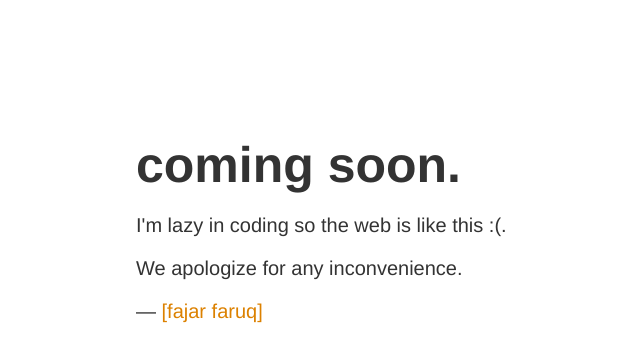
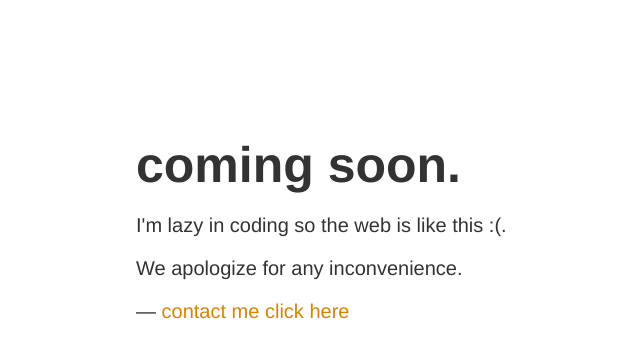
Before and after one commit to fajarfrq/fajarfrq.github.io, a plain HTML site: page index.html in a window 1280 px wide. Shown: the whole page, without its empty margins (179-819 px from the left). Drawn offline with Linux system fonts and the light colour scheme.

Commit message:
index.html

```diff
--- a/index.html
+++ b/index.html
@@ -20,7 +20,7 @@
             <h1>coming soon.</h1>
             <p>I'm lazy in coding so the web is like this :(.</p>
             <p>We apologize for any inconvenience.</p>
-            <p id="signature">&mdash; <a href="mailto:[]">[fajar faruq]</a></p>
+            <p id="signature">&mdash; <a href="mailto:wife-opt-duckbill@duck.com">contact me click here</a></p>
         </article>
     </body>
 </html>
```
